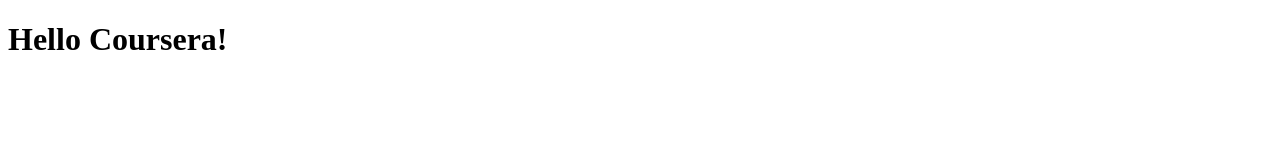
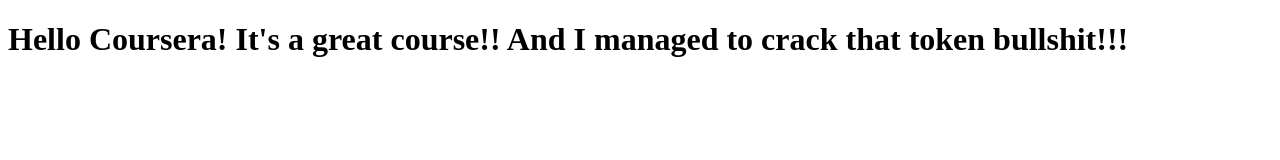
Before and after one commit to IlyaBarsh/IlyaBarsh, a plain HTML site: page site/index.html in a window 1280 px wide. Drawn offline with Linux system fonts and the light colour scheme.

Commit message:
Small addition to my page content.

```diff
--- a/site/index.html
+++ b/site/index.html
@@ -6,6 +6,6 @@
 	<title>Hello Coursera</title>
 </head>
 <body>
-<h1>Hello Coursera!</h1>
+<h1>Hello Coursera! It's a great course!! And I managed to crack that token bullshit!!! </h1>
 </body>
 </html>
```
